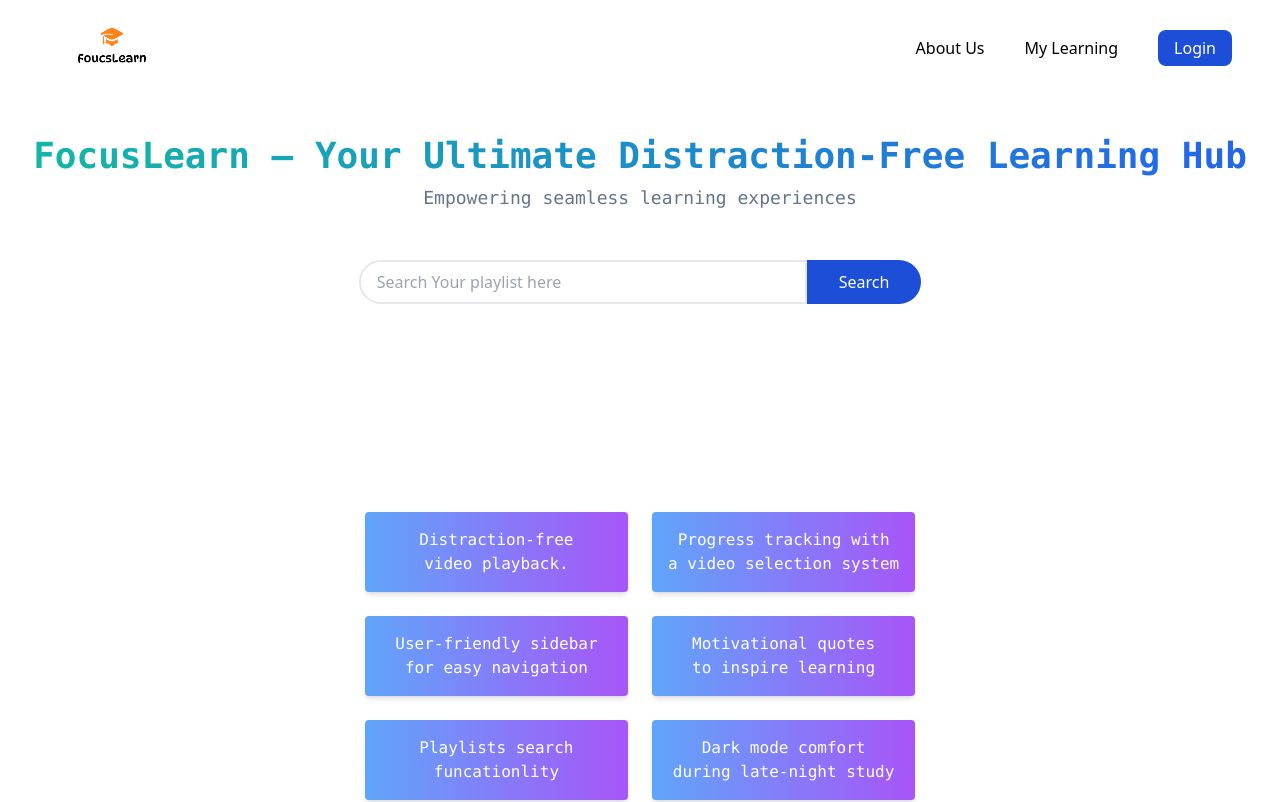
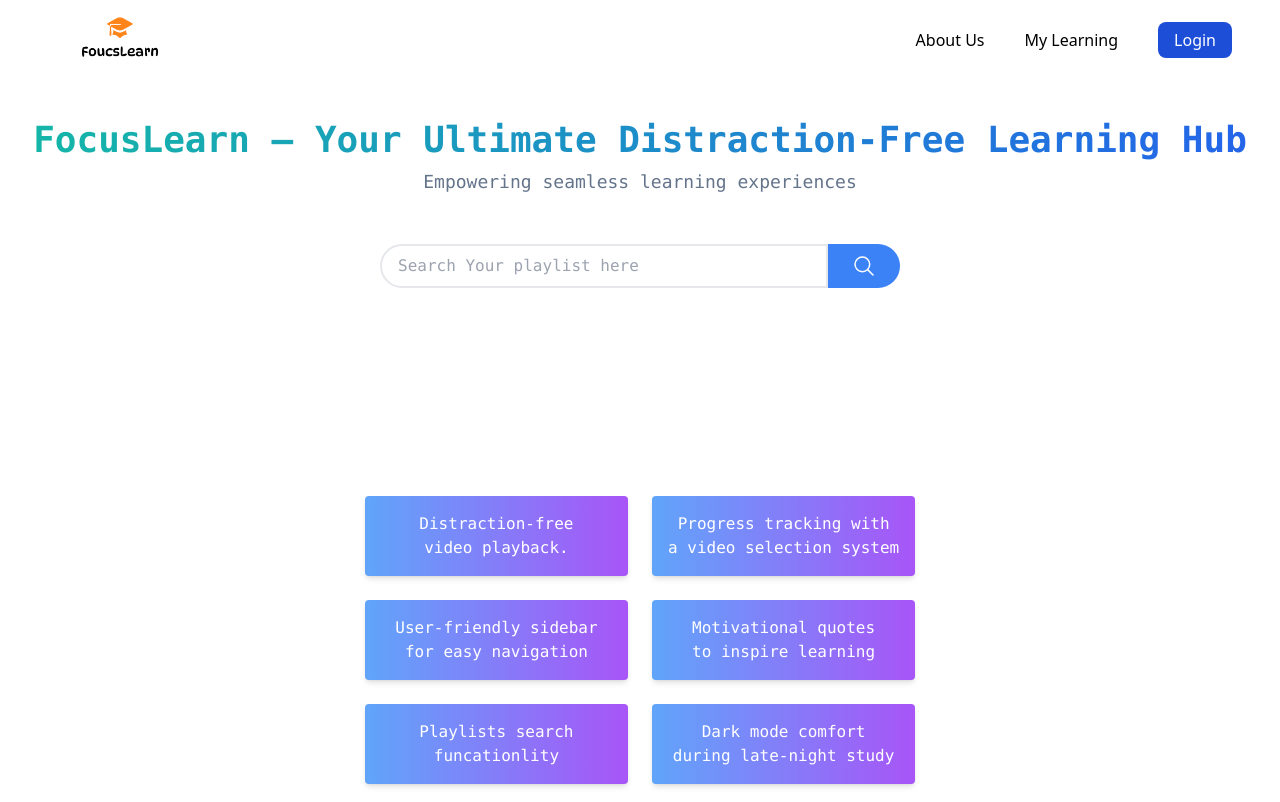
Before and after one commit to bibekghoshh/foucslearn, a React (Create React App) app: page / in a window 1280 px wide. Shown: the top 802 px of the page. Built offline with nearby package versions, Linux system fonts and the light colour scheme.

Commit message:
making changes

```diff
--- a/src/Components/Body.js
+++ b/src/Components/Body.js
@@ -4,12 +4,13 @@ import Footer from "./Footer";
 import VideoCardDetails from "./VideoCard/VideoCardDetails";
 import axios from "axios";
 import { searchAPI, apiKey } from "../data/data";
+import { IoSearchOutline } from "react-icons/io5";
 // import { studyMotivationQuotes } from "../data/studyMotivationQuotes";
 
 const Body = () => {
   const [userQuery, setUserQusery] = useState("");
   const [playlistData, setPlaylistData] = useState("");
-//   const [motivationQuotes, setMotivationQuotes] = useState("Education is the most powerful weapon which you can use to change the world");
+  //   const [motivationQuotes, setMotivationQuotes] = useState("Education is the most powerful weapon which you can use to change the world");
 
   const featuresCardCss =
     "bg-green-400 text-white px-4 py-4 rounded font-medium shadow-md font-mono  bg-gradient-to-r from-blue-400 to-purple-500";
@@ -32,32 +33,23 @@ const Body = () => {
     setUserQusery(event.target.value);
   };
 
-//   const intervalId = setInterval(() => {
-//     const randomNumber = Math.floor(Math.random() * 100);
-//     setMotivationQuotes(studyMotivationQuotes[randomNumber]);
-//   }, 10000);
-
   const handleSearchSubmit = (event) => {
     event.preventDefault(); // Prevent page reload
     if (userQuery.trim()) {
       searchYoutubePlaylist();
     }
     window.scrollTo({
-        top: 230, // Change this value to set a different position
-        behavior: 'smooth', // Adds smooth scrolling animation
-      });
-    // clearInterval(intervalId); // Stops the interval
+      top: 230, // Change this value to set a different position
+      behavior: "smooth", // Adds smooth scrolling animation
+    });
   };
-
-
-
 
   return (
     <>
       <Header />
 
-      <div className="mt-10">
-        <div className="text-center mb-12">
+      <div className="pt-10 ">
+        <div className="text-center mb-12 ">
           <h1 className="text-4xl font-mono font-semibold text-blue-400 bg-gradient-to-r from-teal-500 to-blue-600 bg-clip-text text-transparent">
             FocusLearn – Your Ultimate Distraction-Free Learning Hub
           </h1>
@@ -65,22 +57,22 @@ const Body = () => {
             Empowering seamless learning experiences
           </h3>
         </div>
-        <div className="flex items-center justify-center sticky top-8">
+        <div className="flex items-center justify-center sticky top-5">
           <form onSubmit={handleSearchSubmit} className="flex">
             <input
               type="text"
               name="searchInput"
               id="searchBox"
               onChange={handleInputChange}
-              className="border-2 px-4 py-2 w-[35vw] outline-none rounded-l-full"
+              className="border-2 px-4 py-2 w-[35vw] outline-none rounded-l-full font-mono"
               placeholder="Search Your playlist here"
             />
             <button
               //   onClick={searchYoutubePlaylist}
-              className="rounded-lg bg-blue-700 px-8 py-[9px] text-white font-medium rounded-r-full"
+              className="rounded-lg bg-blue-500 px-6 py-[8px] text-white font-medium rounded-r-full"
               type="submit"
             >
-              Search
+              <IoSearchOutline className="text-2xl" />
             </button>
           </form>
         </div>
@@ -95,12 +87,12 @@ const Body = () => {
         )}
 
         <div className="mt-20 text-center flex items-center justify-center">
-            {/* <div className="font-mono ">{`‘ ${motivationQuotes} ’`}</div> */}
+          {/* <div className="font-mono ">{`‘ ${motivationQuotes} ’`}</div> */}
           {/* <p className="text-2xl font-sans">"Focus on what matters, learn with clarity."</p> */}
           {/* <h3 className="w-[60%]">WatchPlaylist is an innovative platform designed to provide users with a focused, distraction-free way to watch YouTube courses and track their learning progress. It includes features like customizable video playlists, the ability to mark videos as watched, and a sleek, user-friendly interface tailored for continuous learning."</h3> */}
         </div>
 
-        <div className="mt-32 mb-16 flex justify-center text-center">
+        <div className="mt-32 pb-16 flex justify-center text-center">
           <div className="grid grid-flow-row grid-cols-2 gap-6">
             <div className={featuresCardCss}>
               Distraction-free <br />
--- a/src/Components/Header.js
+++ b/src/Components/Header.js
@@ -3,9 +3,9 @@ import logo from "../assests/logo.png";
 
 const Header = () => {
   return (
-    <div className="flex justify-between items-center mx-12 sticky top-0 bg-white">
+    <div className="flex justify-between items-center px-12 sticky top-0 bg-white h-20">
       <div >
-        <img src={logo} className="w-32" alt="Foucs Learn" />
+        <img src={logo} className="w-36" alt="Foucs Learn" />
       </div>
       <div className="flex items-center gap-10">
         <div>About Us</div>
--- a/src/Components/VideoCard/VideoCardDetails.js
+++ b/src/Components/VideoCard/VideoCardDetails.js
@@ -8,11 +8,13 @@ const VideoCardDetails = ({ data }) => {
   return (
     <div className="flex gap-4  w-[800px] shadow-sm ">
       <div className="w-[320px]  h-[180px]  flex-none">
-        <img
+      <Link to={`/watchcourse/${playlistid}`}>
+      <img
           className="w-full h-full object-cover rounded-xl"
           src={data.snippet.thumbnails.medium.url}
           alt=""
         />
+        </Link>
       </div>
       <div className="flex flex-col gap-2 mt-1">
         <h2 className="font-medium text-lg">{data.snippet.title}</h2>
```
